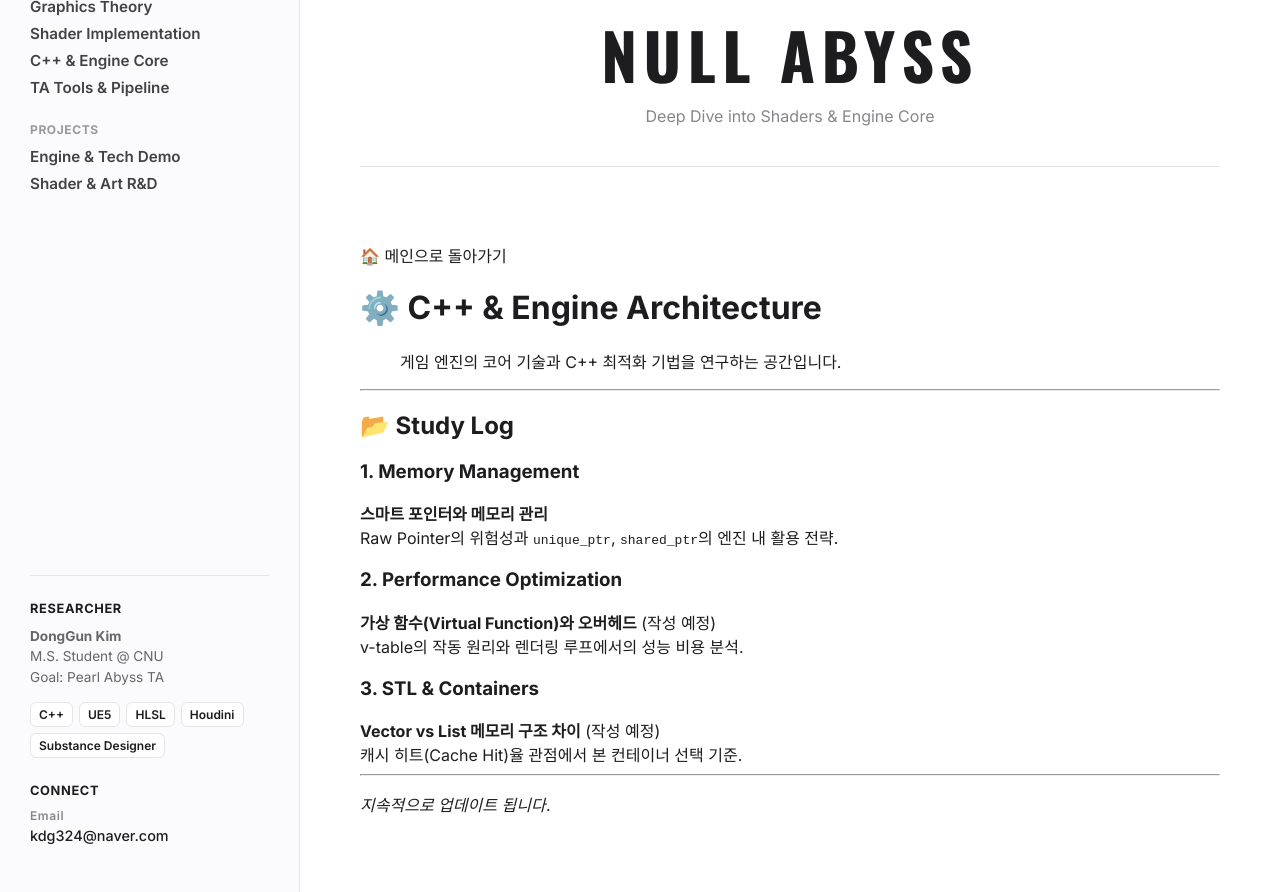
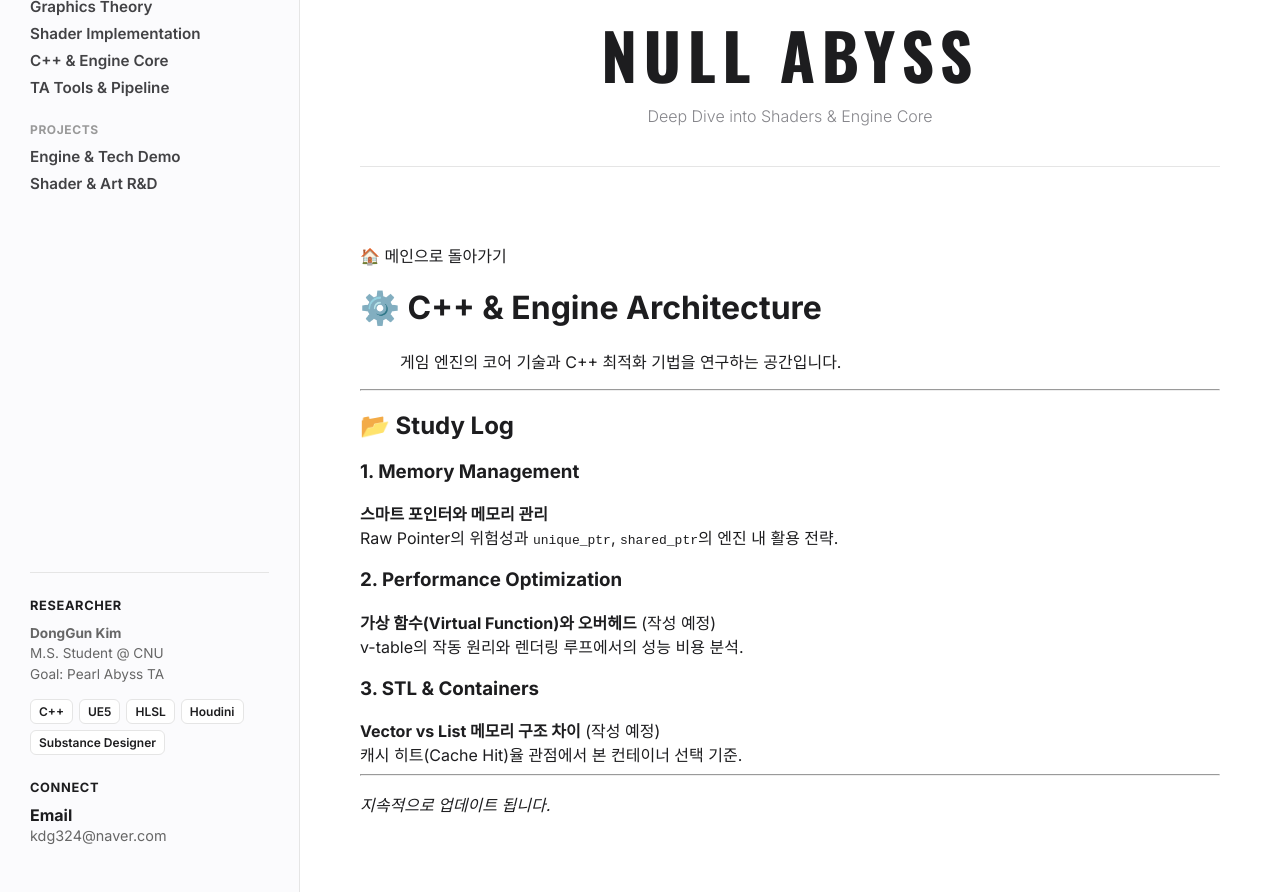
Before and after one commit to KimDongGun324/kimdonggun324.github.io, a Jekyll site: the page built from 03_Engine_CPP/README.md, in a window 1280 px wide. Shown: the part 463-1355 px from the top of the page. Built offline with Jekyll 4.4.1, drawn with Linux system fonts in a browser that asks for light colours.

Commit message:
Connect 이메일 위계질서 수정

```diff
--- a/_layouts/default.html
+++ b/_layouts/default.html
@@ -7,7 +7,7 @@
 
   <link rel="preconnect" href="https://fonts.googleapis.com">
   <link rel="preconnect" href="https://fonts.gstatic.com" crossorigin>
-  <link href="https://fonts.googleapis.com/css2?family=Oswald:wght@700&family=Inter:wght@400;500;600;700&display=swap" rel="stylesheet">
+  <link href="https://fonts.googleapis.com/css2?family=Oswald:wght@700&family=Inter:wght@300;400;500;600;700&display=swap" rel="stylesheet">
 
   <style>
     /* 1. 기본 변수 */
@@ -237,9 +237,9 @@
         <div style="margin-top: 25px;">
           <div class="profile-header">Connect</div>
 
-          <div style="margin-bottom: 4px; font-size: 0.75em; color: #86868b; font-weight: 600; letter-spacing: 0.05em;">Email</div>
+          <div style="margin-bottom: 2px; font-size: 1em; color: #1d1d1f; font-weight: 700;">Email</div>
 
-          <a href="mailto:kdg324@naver.com" class="contact-link" style="color: #1d1d1f; font-weight: 500;">
+          <a href="mailto:kdg324@naver.com" class="contact-link" style="color: #666; font-weight: 400; font-size: 0.9em;">
             kdg324@naver.com
           </a>
         </div>
```
